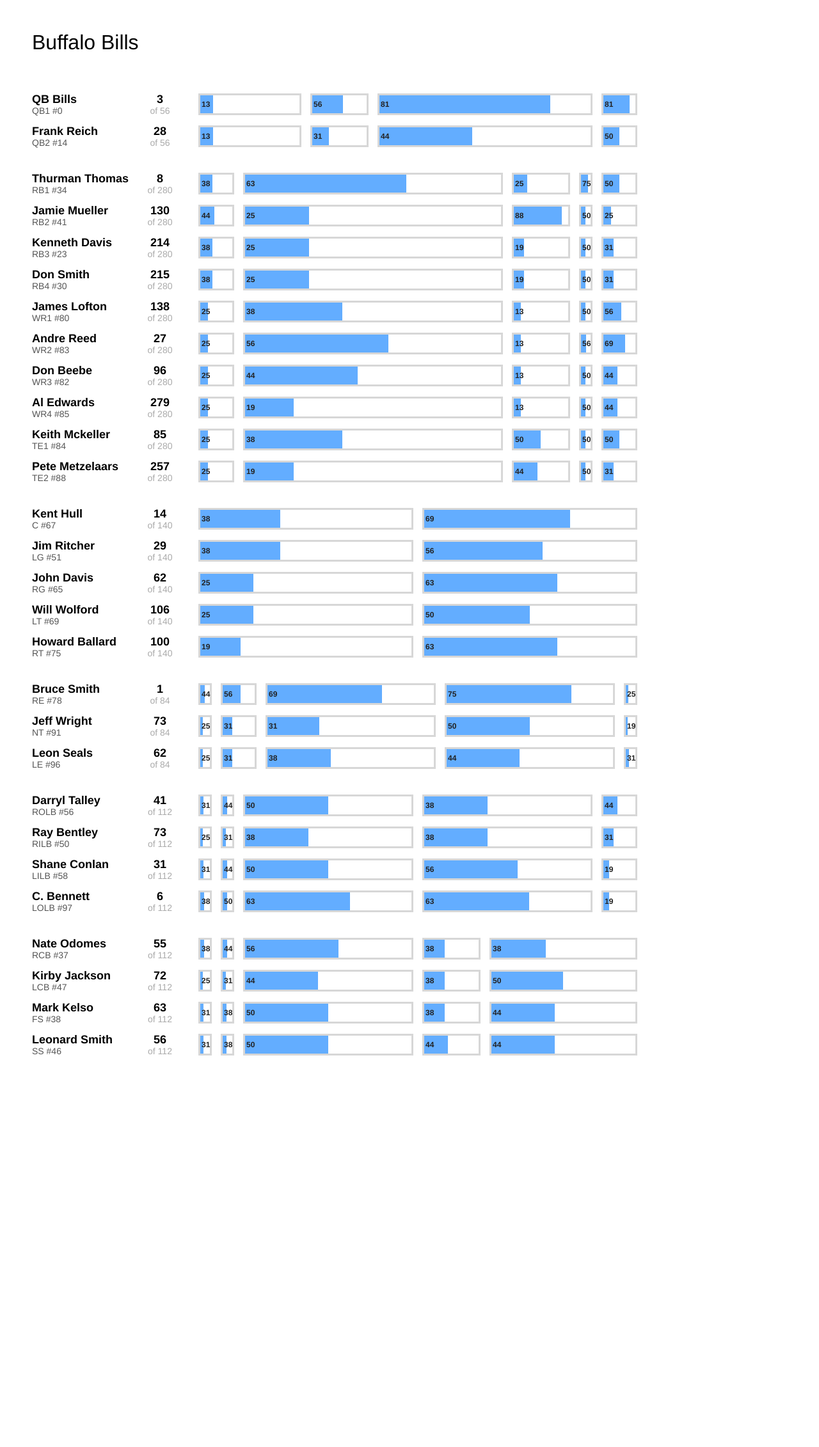
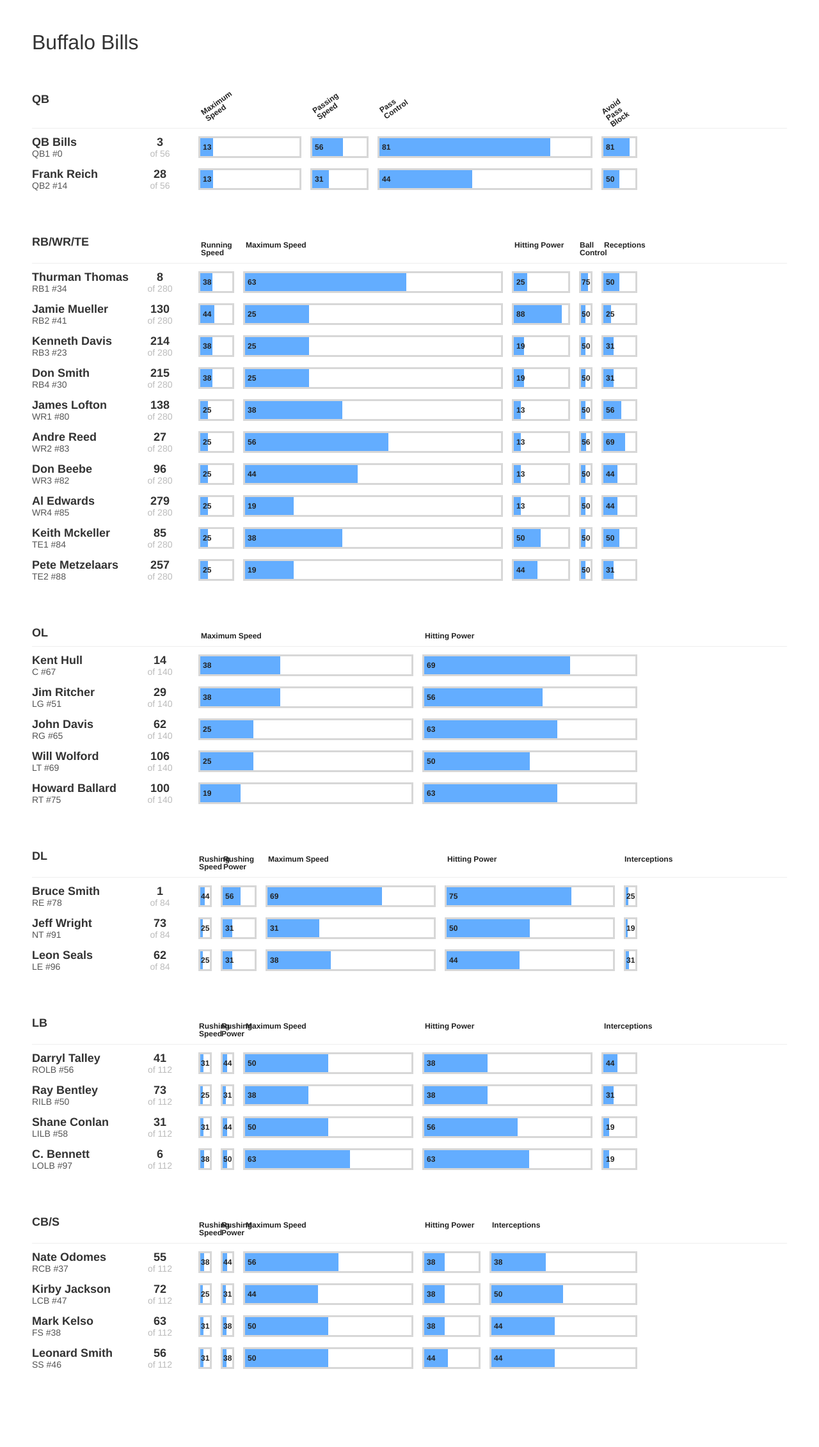
Before and after one commit to ubuwaits/tecmogeek, a Jekyll site: the page built from teams/bills.html, in a window 1280 px wide. Shown: the whole page at 64% size. Built offline with Jekyll 4.4.1, drawn with Linux system fonts in a browser that asks for light colours; before the commit the page ends 1740 px from its top, so only the background shows below that.

Commit message:
Improve formatting and data.

```diff
--- a/_layouts/default.html
+++ b/_layouts/default.html
@@ -11,7 +11,7 @@
     <script src="/javascripts/tempo.min.js"></script>
   </head>
 
-  <body class="{{ page.keyword }}">
+  <body class="{{ page.team }}">
 
     <section id="container">
       {{ content }}
--- a/stylesheets/application.css
+++ b/stylesheets/application.css
@@ -62,6 +62,7 @@
   *zoom: 1; }
 
 body {
+  color: #333;
   font-family: "helvetica neue", helvetica, arial, sans-serif;
   padding: 50px; }
 
@@ -70,9 +71,8 @@
   margin: 0 0 2em 0; }
 
 .players {
-  margin: 0 0 2em 0; }
+  margin: 0 0 4em 0; }
   .players .player {
-    /*border-bottom: 1px solid #ddd;*/
     margin: 0 0 8px 0;
     padding: 0 0 8px 0; }
     .players .player .player-info {
@@ -95,7 +95,7 @@
         font-weight: bold;
         margin: 0 0 2px 0; }
       .players .player .player-overall-rating h6 {
-        color: #aaa;
+        color: #bbb;
         font-size: 14px; }
     .players .player .player-ratings {
       float: left;
@@ -110,8 +110,28 @@
         font-weight: bold;
         float: left;
         margin: 0 2% 0 0;
-        padding: 8px 2px;
+        padding: 8px 4px;
         width: 18%; }
+  .players .labels {
+    border-bottom: 1px solid #eeeeee;
+    margin: 0 0 12px 0;
+    padding: 0 0 2px 0; }
+    .players .labels .section-label {
+      float: left;
+      width: 260px; }
+      .players .labels .section-label h3 {
+        font-size: 18px;
+        font-weight: bold;
+        margin: 0 0 2px 0; }
+    .players .labels .player-ratings > li {
+      border: 0; }
+      .players .labels .player-ratings > li span {
+        display: inline-block;
+        -webkit-transform: rotate(-35deg);
+        -moz-transform: rotate(-35deg);
+        -ms-transform: rotate(-35deg);
+        -o-transform: rotate(-35deg);
+        transform: rotate(-35deg); }
 
 .players.qb .player-ratings li.maximum-speed {
   width: 23%; }
@@ -133,7 +153,9 @@
 .players.rushing .player-ratings li.hitting-power {
   width: 13%; }
 .players.rushing .player-ratings li.ball-control {
-  width: 3%; }
+  width: 3%;
+  padding-left: 1px;
+  padding-right: 0; }
 .players.rushing .player-ratings li.receptions {
   width: 8%; }
 .players.rushing .player-ratings li:last-child {
@@ -146,9 +168,13 @@
 .players.receiving .player-ratings li.maximum-speed {
   width: 38%; }
 .players.receiving .player-ratings li.hitting-power {
-  width: 3%; }
+  width: 3%;
+  padding-left: 1px;
+  padding-right: 0; }
 .players.receiving .player-ratings li.ball-control {
-  width: 3%; }
+  width: 3%;
+  padding-left: 1px;
+  padding-right: 0; }
 .players.receiving .player-ratings li.receptions {
   width: 38%; }
 .players.receiving .player-ratings li:last-child {
@@ -162,7 +188,9 @@
   margin: 0; }
 
 .players.dl .player-ratings li.rushing-speed {
-  width: 3%; }
+  width: 3%;
+  padding-left: 1px;
+  padding-right: 0; }
 .players.dl .player-ratings li.rushing-power {
   width: 8%; }
 .players.dl .player-ratings li.maximum-speed {
@@ -170,14 +198,20 @@
 .players.dl .player-ratings li.hitting-power {
   width: 38%; }
 .players.dl .player-ratings li.interceptions {
-  width: 3%; }
+  width: 3%;
+  padding-left: 1px;
+  padding-right: 0; }
 .players.dl .player-ratings li:last-child {
   margin: 0; }
 
 .players.lb .player-ratings li.rushing-speed {
-  width: 3%; }
+  width: 3%;
+  padding-left: 1px;
+  padding-right: 0; }
 .players.lb .player-ratings li.rushing-power {
-  width: 3%; }
+  width: 3%;
+  padding-left: 1px;
+  padding-right: 0; }
 .players.lb .player-ratings li.maximum-speed {
   width: 38%; }
 .players.lb .player-ratings li.hitting-power {
@@ -188,9 +222,13 @@
   margin: 0; }
 
 .players.secondary .player-ratings li.rushing-speed {
-  width: 3%; }
+  width: 3%;
+  padding-left: 1px;
+  padding-right: 0; }
 .players.secondary .player-ratings li.rushing-power {
-  width: 3%; }
+  width: 3%;
+  padding-left: 1px;
+  padding-right: 0; }
 .players.secondary .player-ratings li.maximum-speed {
   width: 38%; }
 .players.secondary .player-ratings li.hitting-power {
--- a/stylesheets/scss/_base.scss
+++ b/stylesheets/scss/_base.scss
@@ -1,4 +1,5 @@
 body {
+  color: #333;
   font-family: "helvetica neue", helvetica, arial, sans-serif;
   padding: 50px;
 }
--- a/teams/bills.html
+++ b/teams/bills.html
@@ -11,6 +11,19 @@
 <!-- Quarterbacks -->
 <section class="players qb">
   <ol>
+    <li class="player labels">
+      <section class="section-label">
+        <h3>QB</h3>
+      </section>
+
+      <ul class="player-ratings">
+        <li class="maximum-speed"><span>Maximum<br> Speed</span></li>
+        <li class="passing-speed"><span>Passing<br> Speed</span></li>
+        <li class="pass-control"><span>Pass<br> Control</span></li>
+        <li class="avoid-pass-block"><span>Avoid Pass Block</span></li>
+      </ul>
+    </li>
+
     <li class="player">
       <section class="player-info">
         <h3>QB Bills</h3>
@@ -54,6 +67,20 @@
 <!-- RB/WR/TE -->
 <section class="players rushing">
   <ol>
+    <li class="player labels">
+      <section class="section-label">
+        <h3>RB/WR/TE</h3>
+      </section>
+
+      <ul class="player-ratings">
+        <li class="running-speed">Running Speed</li>
+        <li class="maximum-speed">Maximum Speed</li>
+        <li class="hitting-power">Hitting Power</li>
+        <li class="ball-control">Ball Control</li>
+        <li class="receptions">Receptions</li>
+      </ul>
+    </li>
+
     <li class="player">
       <section class="player-info">
         <h3>Thurman Thomas</h3>
@@ -260,6 +287,17 @@
 <!-- Offensive Line -->
 <section class="players ol">
   <ol>
+    <li class="player labels">
+      <section class="section-label">
+        <h3>OL</h3>
+      </section>
+
+      <ul class="player-ratings">
+        <li class="maximum-speed">Maximum Speed</li>
+        <li class="hitting-power">Hitting Power</li>
+      </ul>
+    </li>
+
     <li class="player">
       <section class="player-info">
         <h3>Kent Hull</h3>
@@ -346,6 +384,20 @@
 <!-- Defensive Line -->
 <section class="players dl">
   <ol>
+    <li class="player labels">
+      <section class="section-label">
+        <h3>DL</h3>
+      </section>
+
+      <ul class="player-ratings">
+        <li class="rushing-speed">Rushing Speed</li>
+        <li class="rushing-power">Rushing Power</li>
+        <li class="maximum-speed">Maximum Speed</li>
+        <li class="hitting-power">Hitting Power</li>
+        <li class="interceptions">Interceptions</li>
+      </ul>
+    </li>
+
     <li class="player">
       <section class="player-info">
         <h3>Bruce Smith</h3>
@@ -409,6 +461,19 @@
 <!-- Linebackers -->
 <section class="players lb">
   <ol>
+    <li class="player labels">
+      <section class="section-label">
+        <h3>LB</h3>
+      </section>
+
+      <ul class="player-ratings">
+        <li class="rushing-speed">Rushing Speed</li>
+        <li class="rushing-power">Rushing Power</li>
+        <li class="maximum-speed">Maximum Speed</li>
+        <li class="hitting-power">Hitting Power</li>
+        <li class="interceptions">Interceptions</li>
+      </ul>
+    </li>
     <li class="player">
       <section class="player-info">
         <h3>Darryl Talley</h3>
@@ -492,6 +557,19 @@
 <!-- Secondary -->
 <section class="players secondary">
   <ol>
+    <li class="player labels">
+      <section class="section-label">
+        <h3>CB/S</h3>
+      </section>
+
+      <ul class="player-ratings">
+        <li class="rushing-speed">Rushing Speed</li>
+        <li class="rushing-power">Rushing Power</li>
+        <li class="maximum-speed">Maximum Speed</li>
+        <li class="hitting-power">Hitting Power</li>
+        <li class="interceptions">Interceptions</li>
+      </ul>
+    </li>
     <li class="player">
       <section class="player-info">
         <h3>Nate Odomes</h3>
```
Also changed, not shown: other parts of teams/bills.html (+1 -1 lines), stylesheets/scss/_teams.scss (+49 -4 lines).
